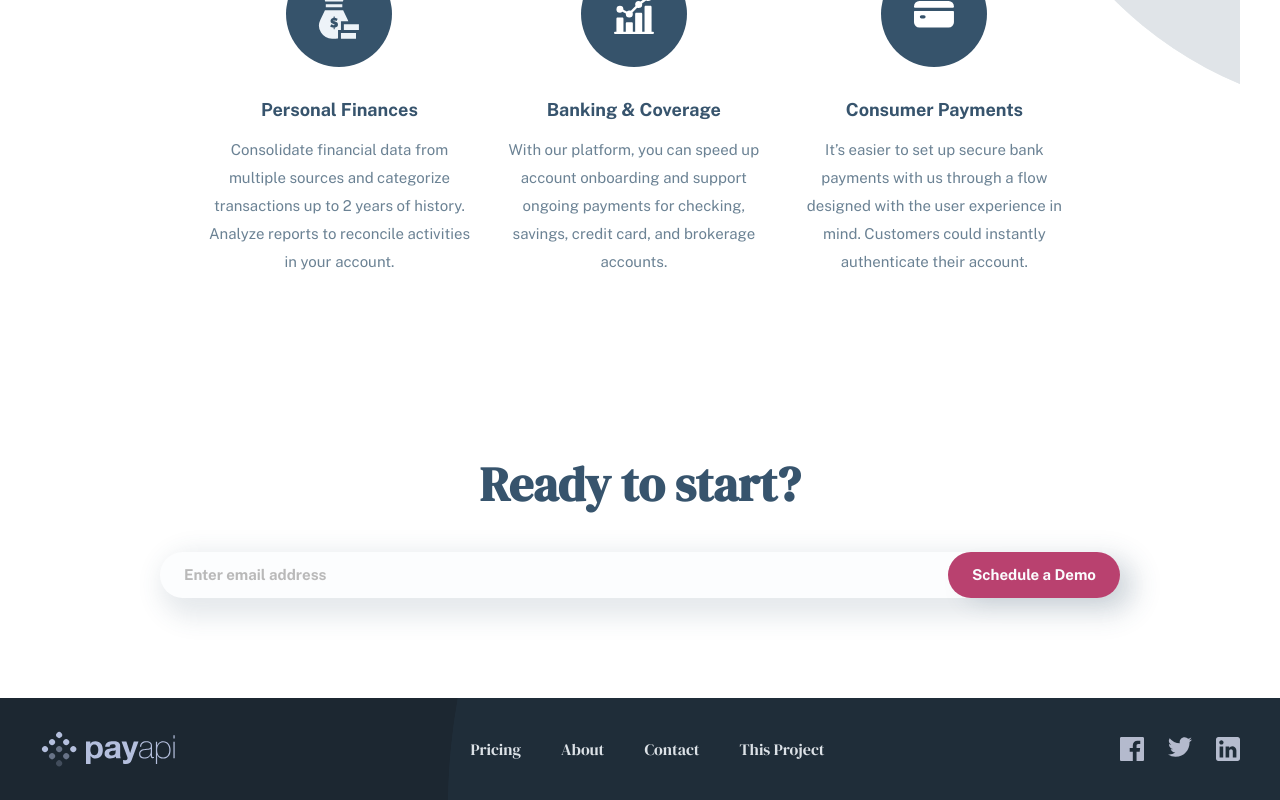
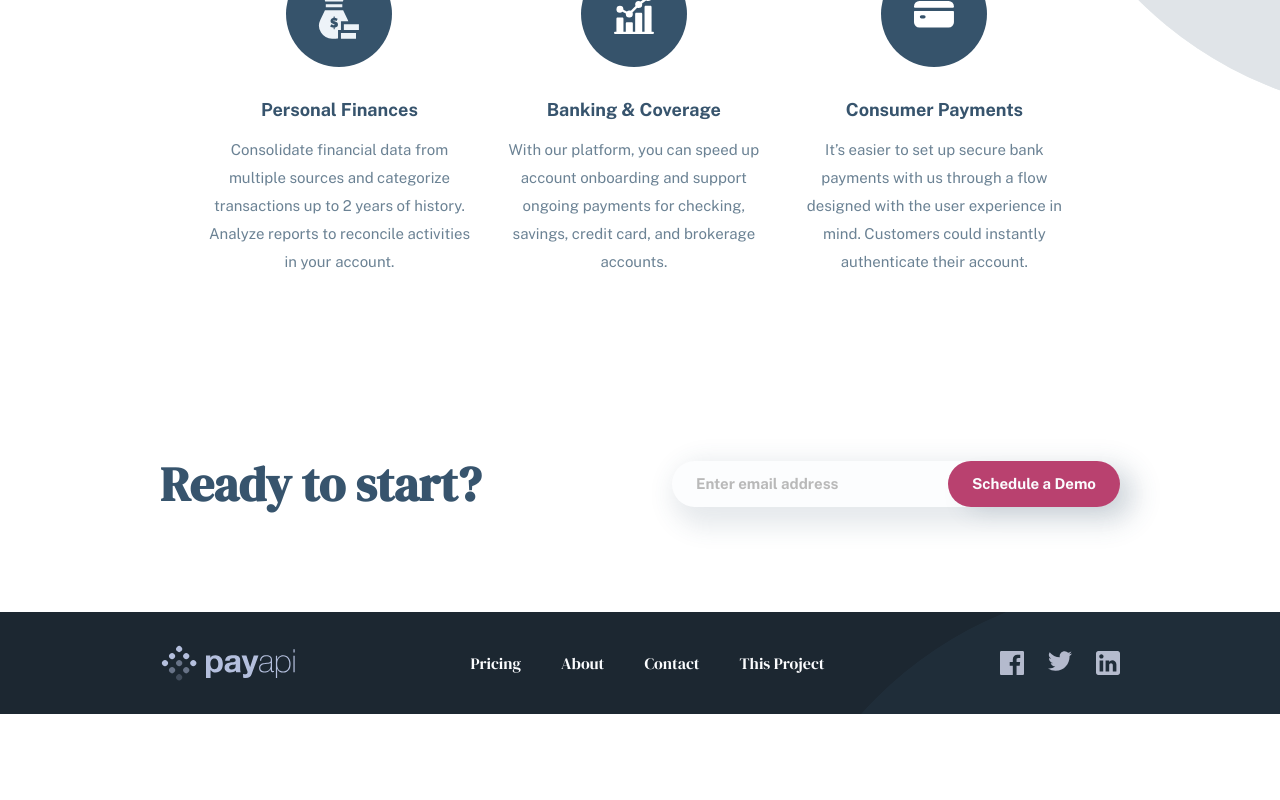
Before and after one commit to thorrellt/PayAPI, a React (Vite) app: page /PayAPI/about in a window 1280 px wide. Shown: the part 2280-3080 px from the top of the page. After the commit the page ends 2994 px from the top, so only its background shows below. Built offline with nearby package versions, Linux system fonts and the light colour scheme.

Commit message:
update Desktop Footer layout

```diff
--- a/src/styles/home/Hero.css
+++ b/src/styles/home/Hero.css
@@ -62,7 +62,7 @@
     .Hero {
         flex-direction: column;
         padding: 6.25rem 0;
-        margin-inline: 2.5rem;
+        padding-inline: 2.5rem;
     }
 
     .Hero .features {
@@ -107,7 +107,7 @@
     .Hero .bgCircle-container {
         position: absolute;
         width: 780px;
-        left: 75vw;
+        left: 80vw;
         top: 50%;
         transform: translate(0 , -50%);
     }
--- a/src/styles/shared/Footer.css
+++ b/src/styles/shared/Footer.css
@@ -115,6 +115,35 @@
         width: 100vw;
         height: 100vw;
     }
+}
 
+/********
+  DESKTOP
+ ********/
+ @media (min-width: 992px) {
+    .Footer .cta {
+        display: flex;
+        justify-content: space-between;
+        align-items: center;
+    }
 
-}
+    .Footer .cta .cta-form{
+        flex: 0 0 28rem;
+        margin-block-start: 0;
+    }
+
+    .Footer footer {
+        padding-inline: 10rem ;
+    }
+
+    .Footer .bgCircle-container {
+        width: 780px;
+        left: 90vw;
+        bottom: -650px;
+    }
+
+    .Footer .bgCircle {
+        width: 780px;
+        height: 780px;
+    }
+ }
```
